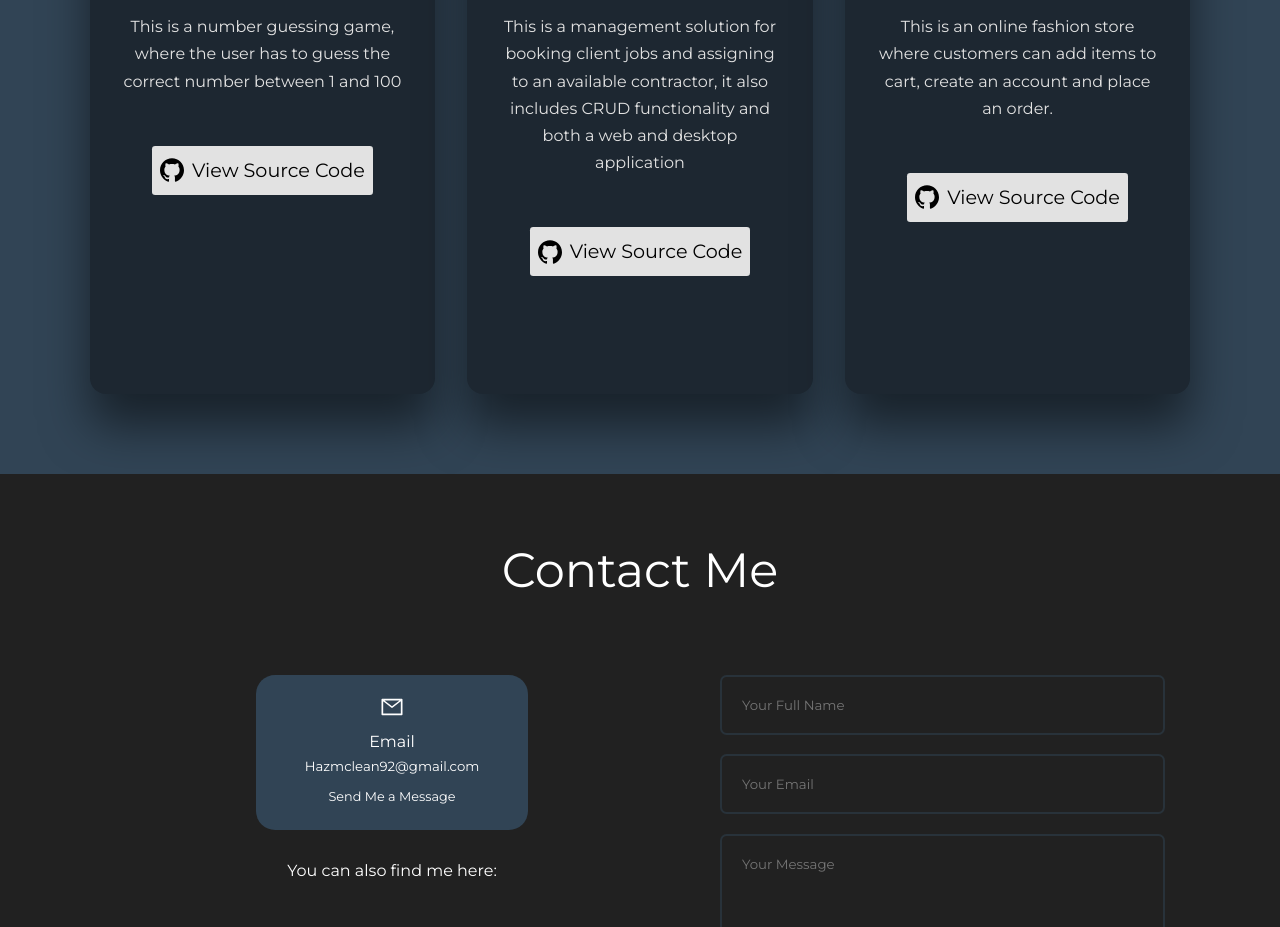
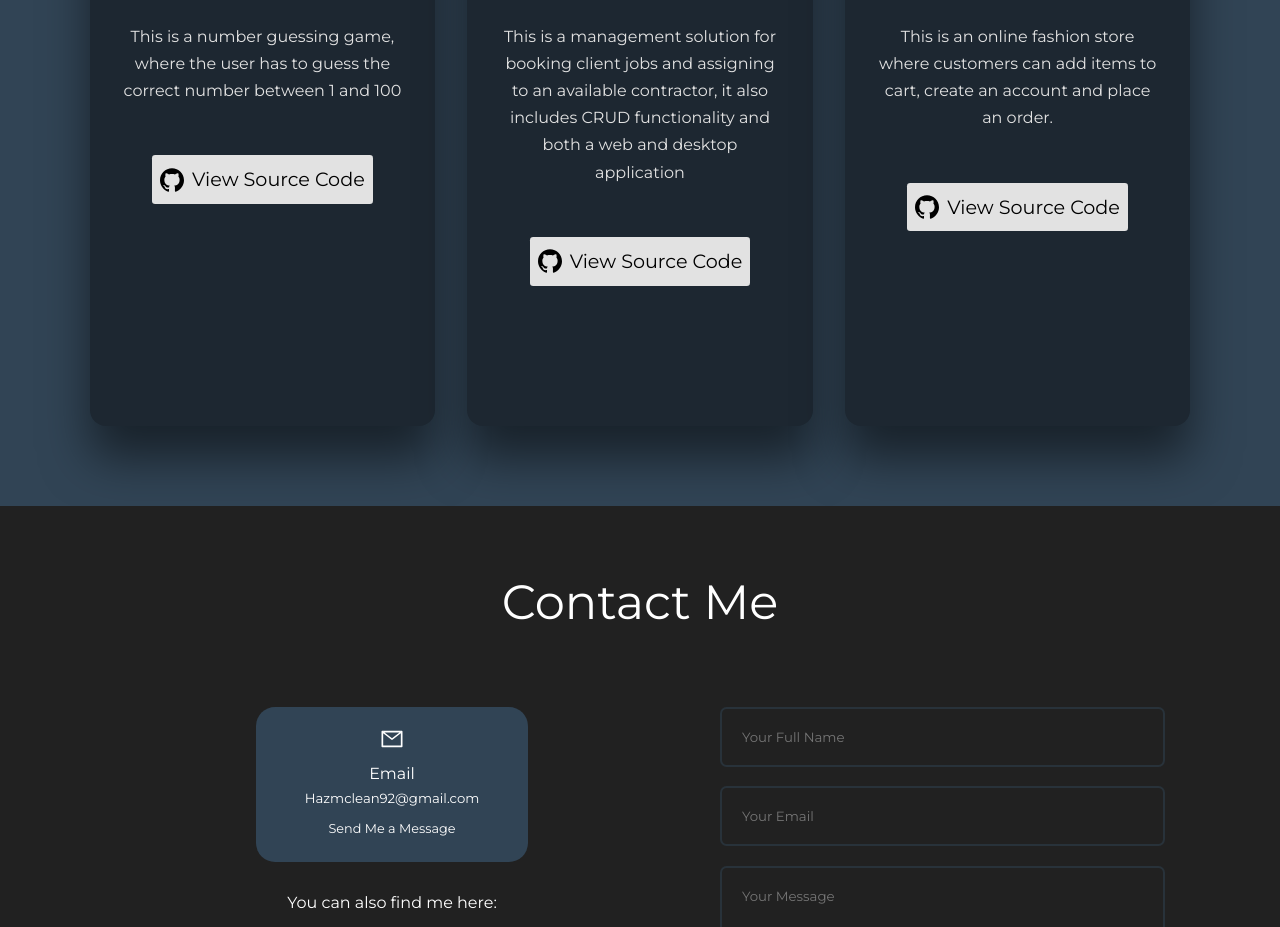
Before and after one commit to FlintySnail2/Portfolio-Harry, a React (Create React App) app: page / in a window 1280 px wide. Shown: the part 2960-3887 px from the top of the page. Built offline with nearby package versions, Linux system fonts and the light colour scheme.

Commit message:
set height to auto in project container

```diff
--- a/src/components/Projects/ProjectCard/ProjectCard.css
+++ b/src/components/Projects/ProjectCard/ProjectCard.css
@@ -21,6 +21,7 @@
     font-weight: 300;
     color: #e2e2e2;
     padding: 1rem;
+    height: auto;
   }
 
   .projectCard__image {
@@ -46,12 +47,9 @@
     padding: 2rem 1.5rem ;
   }
 
-  /* .projectCard__links {
-    width: auto;
-    margin-top: 1rem;
-    display: flex;
-    justify-content: center;
-  } */
+  .projectCard__links {
+    padding-bottom: 2em;
+  }
 
   .projectCard__btn {
     background-color: #e2e2e2;
```
Also changed, not shown: 6 other files (tests, documents, lock files or other folders).
